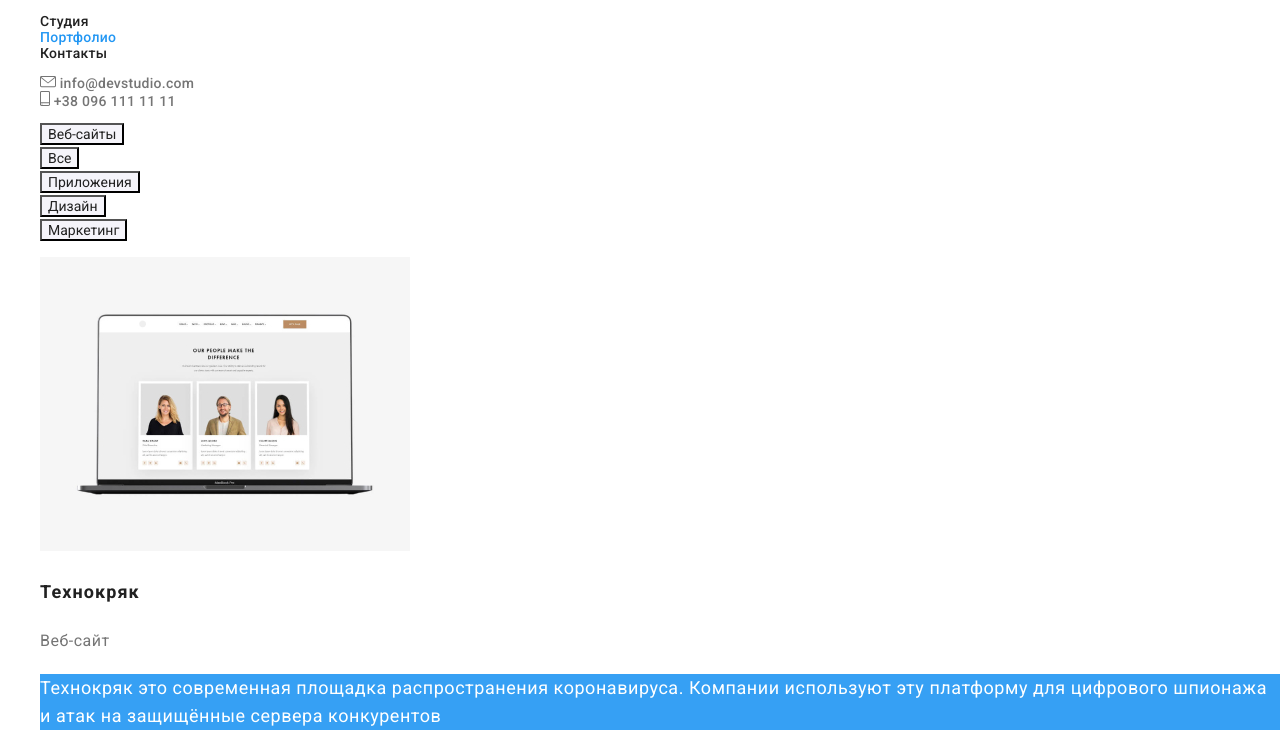
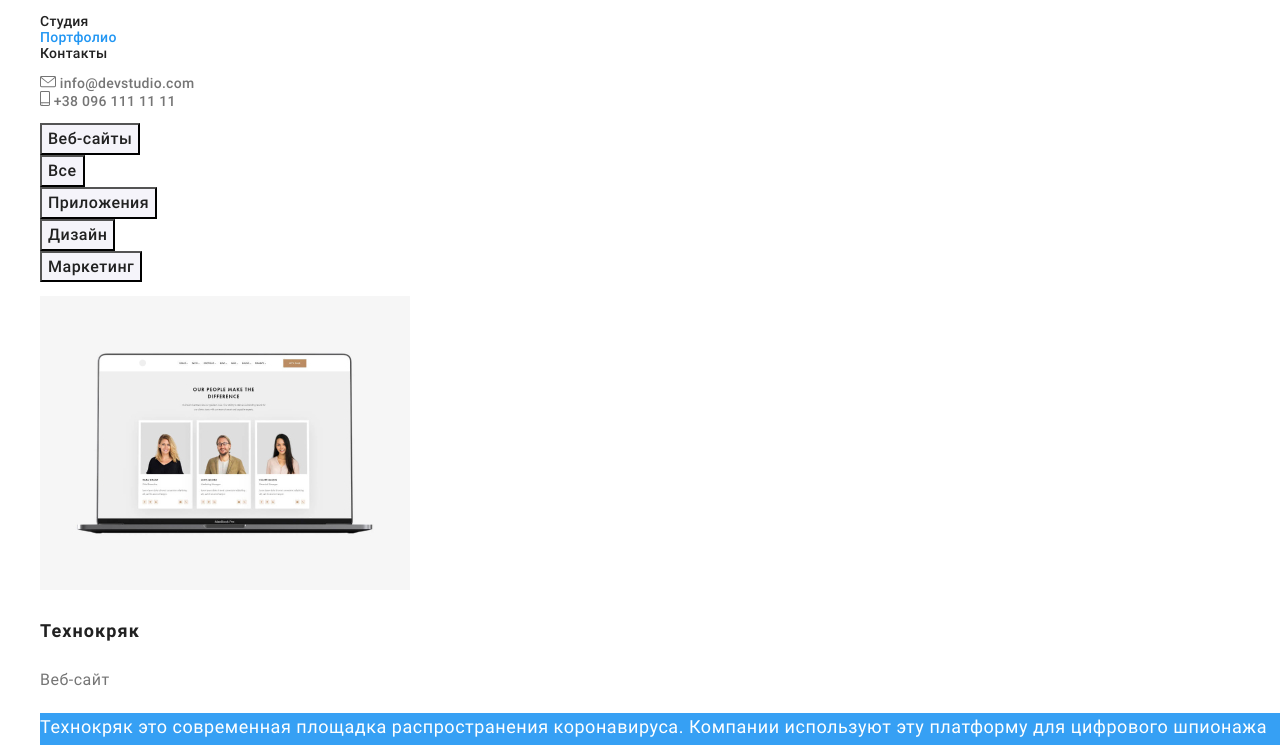
Before and after one commit to Dm3583/goit-markup-hw-02, a plain HTML site: page portfolio.html in a window 1280 px wide. Shown: the part 33-778 px from the top of the page. Drawn offline with Linux system fonts and the light colour scheme.

Commit message:
filter-btn fonts correction

```diff
--- a/css/styles.css
+++ b/css/styles.css
@@ -206,7 +206,7 @@ body {
 .btn {
     color: var(--primary-white-color);
     background-color: var(--accent-color);
-    font-weight: bold;
+    font-weight: 700;
     font-size: 16px;
     line-height: 1.87;
     /* identical to box height, or 187% */
@@ -280,6 +280,12 @@ body {
 .filter-btn {
     color: var(--title-text-color);
     background-color: var(--secondary-bg-color);
+    font-weight: 500;
+    font-size: 16px;
+    line-height: 1.62;
+    /* identical to box height, or 162% */
+    text-align: center;
+    letter-spacing: 0.03em;
 }
 
 .filter-btn:hover {
```
